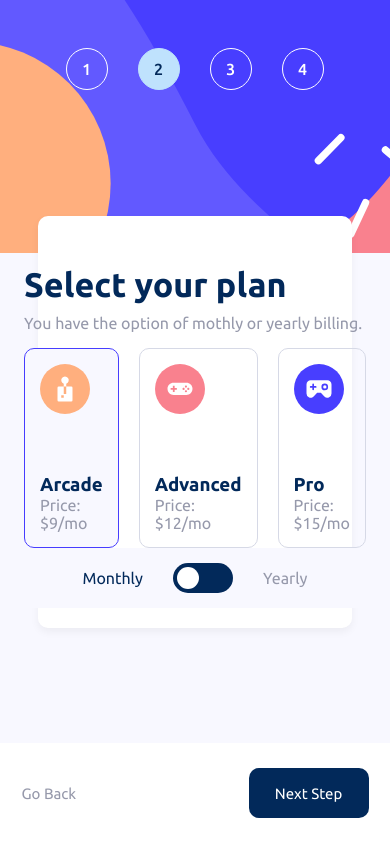
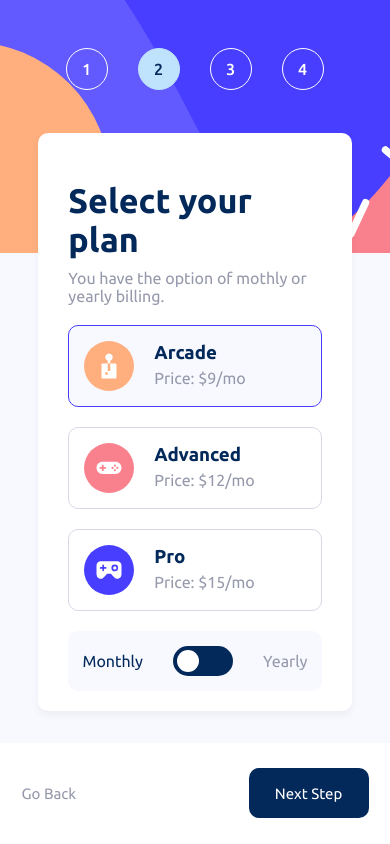
Before and after one commit to EdoardoMiglioli/Multi-step-form-design, a React (Create React App) app in the folder multi-step-form/: page / in a window 390 px wide. Both pictures are taken after a click on the button "Next Step". Built offline with nearby package versions, Linux system fonts and the light colour scheme.

Commit message:
adapted step 2 to mobile

```diff
--- a/multi-step-form/src/components/StepsComponents/Step2/PlanCard.jsx
+++ b/multi-step-form/src/components/StepsComponents/Step2/PlanCard.jsx
@@ -8,8 +8,10 @@ const PlanCard = ({ title, isMonthly, monthlyPrice, yearlyPrice, imageName, hand
   return (
     <div className={planCardClasses} name="plan" aria-describedby={ariaDescribedby} onClick={() => handlePlanSelection(title, monthlyPrice, yearlyPrice)} >
       <img className="plan-card-icon" src={imgPath} />
-      <h3 className="plan-card-title">{title}</h3>
-      <p className="plan-card-price">Price: {isMonthly ? monthlyPrice : yearlyPrice}</p>
+      <div className="plan-card-infos">
+        <h3 className="plan-card-title">{title}</h3>
+        <p className="plan-card-price">Price: {isMonthly ? monthlyPrice : yearlyPrice}</p>
+      </div>
     </div>
   );
 };
--- a/multi-step-form/src/styles/step.css
+++ b/multi-step-form/src/styles/step.css
@@ -393,7 +393,35 @@ input:checked + .slider:before {
     gap: 0;
   }
 
+  .subtitle {
+    margin: 0;
+  }
+
   .inputs-container {
-    margin-bottom: 20px;
+    margin: 20px 0;
+  }
+
+  .plan-cards {
+    display: grid;
+    grid-template-columns: 1fr;
+    grid-template-rows: 1fr 1fr 1fr;
+    gap: 20px;
+    margin: 20px 0;
+  }
+
+  .plan-card {
+    grid-template-columns: auto 1fr;
+    gap: 20px;
+    align-items: center;
+  }
+
+  .plan-card-icon {
+    margin-bottom: 0;
+  }
+
+  .plan-card-infos {
+    display: grid;
+    grid-template-rows: 1fr 1fr;
+    gap: 5px;
   }
 }
```
